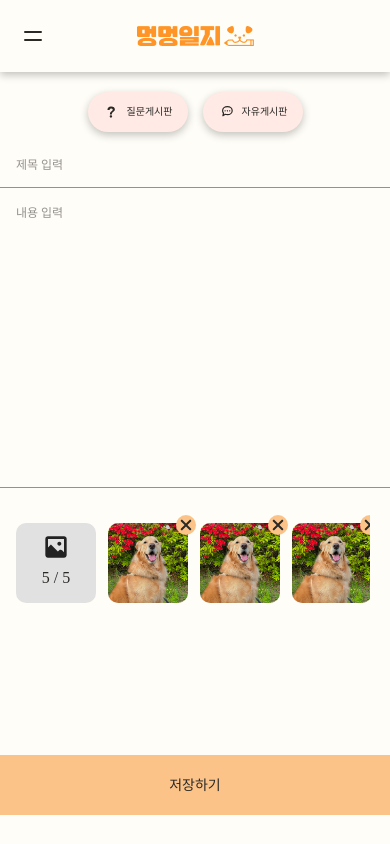
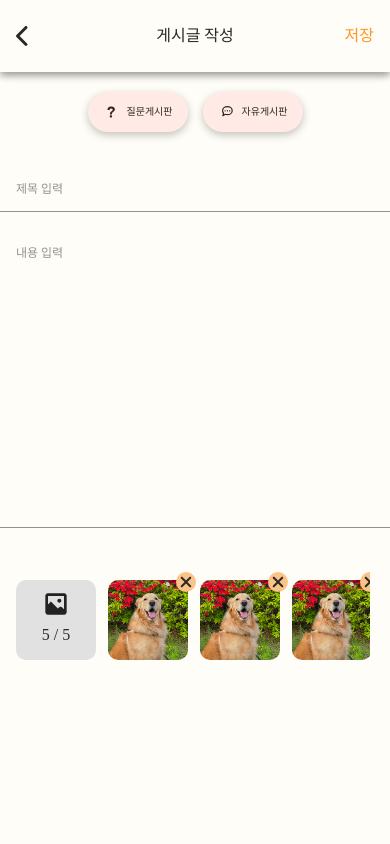
Before and after one commit to run3go/WEB4_5_404TNF_FE, a Next.js app: page /post/1/create in a window 390 px wide. Built offline with nearby package versions, Linux system fonts and the light colour scheme.

Commit message:
💄Style: 게시글 작성 모바일 반응형

```diff
--- a/src/app/post/[category]/create/page.tsx
+++ b/src/app/post/[category]/create/page.tsx
@@ -63,7 +63,7 @@ export default function PostCreate() {
           </div>
         </Card>
       </div>
-      <div className="block w-screen overflow-x-hidden sm:hidden">
+      <div className="scrollbar-hidden block h-full w-screen overflow-x-hidden sm:hidden">
         <MobilePostCreate />
       </div>
     </>
--- a/src/components/post/MobilePostCreate.tsx
+++ b/src/components/post/MobilePostCreate.tsx
@@ -1,12 +1,20 @@
+'use client';
+
 import Button from '../common/Button';
 import Icon from '../common/Icon';
 import EditImageList from './EditImageList';
+import MobileTitle from '@/components/common/MobileTitle';
 
 export default function MobilePostCreate() {
   return (
-    <>
-      <div className="min-h-screen w-screen min-w-[375px] bg-[var(--color-background)]">
-        <div className="flex flex-none justify-center gap-[15px] pt-5 pb-3">
+    <div className="flex h-full flex-col bg-[var(--color-background)]">
+      <MobileTitle
+        title="게시글 작성"
+        closePage={() => {}}
+        onClick={() => {}}
+      />
+      <div className="flex w-full flex-col gap-6">
+        <div className="flex justify-center gap-[15px] pt-5 pb-3">
           <Button className="board__btn">
             <Icon
               width="20px"
@@ -29,6 +37,7 @@ export default function MobilePostCreate() {
           </Button>
         </div>
 
+        <div className="flex flex-col gap-4">
           <input
             className="h-[44px] w-full border-b border-b-[#2B2926]/50 p-4 pr-6 text-[12px] font-medium focus:outline-none"
             placeholder="제목 입력"
@@ -41,6 +50,8 @@ export default function MobilePostCreate() {
               e.currentTarget.style.height = `${e.currentTarget.scrollHeight}px`;
             }}
           />
+        </div>
+
         <div className="flex items-end gap-2 px-4">
           <div className="flex h-[80px] w-[80px] shrink-0 cursor-pointer flex-col items-center justify-center gap-2 rounded-[10px] bg-[#E1E1E1]">
             <Icon width="22px" height="22px" left="-301px" top="-121px" />
@@ -50,10 +61,7 @@ export default function MobilePostCreate() {
             <EditImageList />
           </div>
         </div>
-        <button className="mt-[152px] h-[60px] w-full bg-[#FCC389] text-[14px] font-medium text-[#2B2926]">
-          저장하기
-        </button>
       </div>
-    </>
+    </div>
   );
 }
```
Lines whose indentation alone changed are shown as unchanged.
